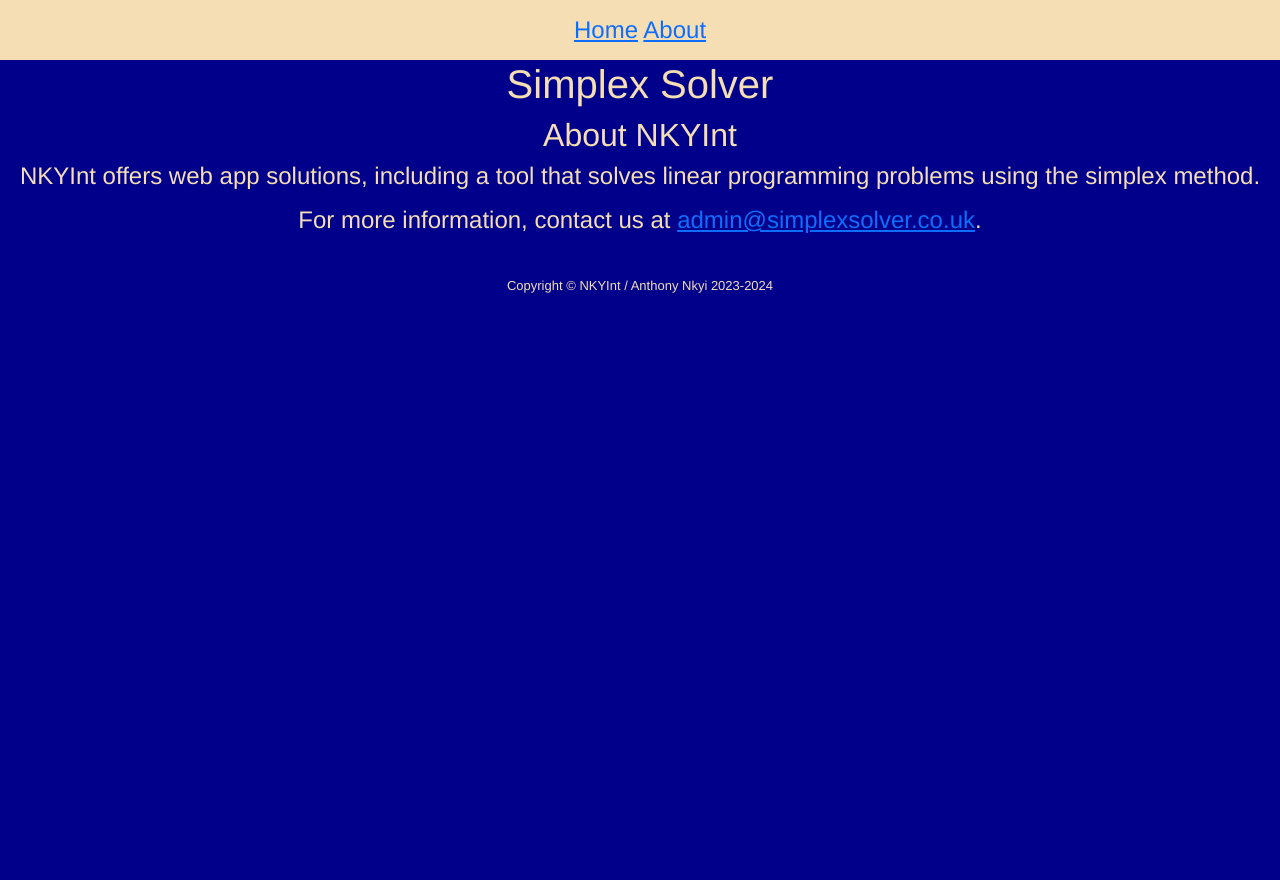
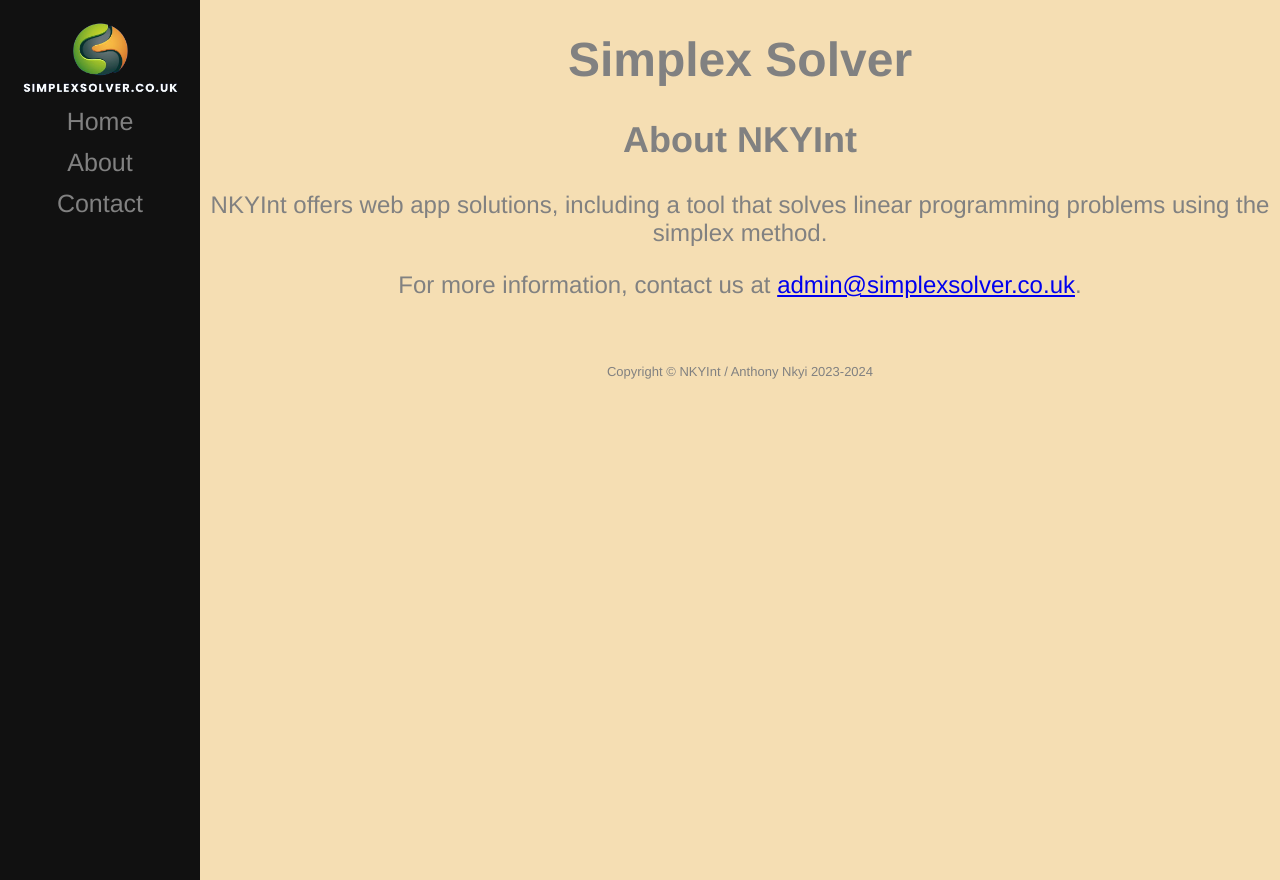
Before and after one commit to kwabenankyi/mysite, a Django app: page /about in a window 1280 px wide. Run offline with Django 5.2, Linux system fonts and the light colour scheme; some libraries are stand-ins or nearby versions.

Commit message:
logo and sidebar update

```diff
--- a/simplexsolver/static/style.css
+++ b/simplexsolver/static/style.css
@@ -1,11 +1,37 @@
-.topnav {
-	background-color: wheat;
-	overflow: hidden;
-	line-height: 2.5;
+.sidenav {
+	height: 100%;
+	width: 200px;
+	position: fixed;
+	z-index: 1;
+	top: 0;
+	left: 0;
+	background-color: #111;
+	overflow-x: hidden;
+	padding-top: 20px;
 	}
 
-body { background-color: darkblue;
-	color: wheat;
+.sidenav a {
+	padding: 6px 6px;
+	text-decoration: none;
+	font-size: 25px;
+	color: #818181;
+	display: block;
+	}
+
+.sidenav a:hover {
+	color: #f1f1f1;
+	}
+
+.main {
+	margin-left: 200px; /* Same as the width of the sidenav */
+	}
+
+@media screen and (max-height: 450px) {
+	.sidenav {padding-top: 15px;}
+	.sidenav a {font-size: 18px;}
+	}
+body { background-color: wheat;
+	color: #818181;
 	font: 24px Helvetica Neue, sans-serif;
 	/*line-height: 2.5;*/
 	text-align: center;
--- a/simplexsolver/templates/about.html
+++ b/simplexsolver/templates/about.html
@@ -6,5 +6,5 @@
     <h2>About NKYInt</h2>
     <p>NKYInt offers web app solutions, including a tool that solves linear programming problems using the simplex method.</p>
     <p>For more information, contact us at <a href="mailto:admin@simplexsolver.co.uk">admin@simplexsolver.co.uk</a>.</p>
-    <p><a href="https://twitter.com/kwakn5?ref_src=twsrc%5Etfw" class="twitter-follow-button" data-size="large" data-show-count="false"></a><script async src="https://platform.twitter.com/widgets.js" charset="utf-8"></script>
+    <p><a href="https://twitter.com/kwakn5?ref_src=twsrc%5Etfw" class="twitter-follow-button" data-size="large" data-show-count="false"></a></p>
 {% endblock %}
--- a/simplexsolver/templates/base.html
+++ b/simplexsolver/templates/base.html
@@ -4,19 +4,18 @@
       <meta charset="UTF-8" />
       <meta http-equiv="X-UA-Compatible" content="IE=edge" />
       <meta name="viewport" content="width=device-width, initial-scale=1.0" />
+      <link rel="stylesheet" href="/static/style.css">
       {% block title %}{% endblock %}
     </head>
     <body>
-        <div class="topnav">
+        <script async src="https://platform.twitter.com/widgets.js" charset="utf-8"></script>
+        <div class="sidenav">
+            <img src="/static/logo-white.png" alt="logo" width="155" height="75">
             <a href="{% url 'index' %}">Home</a>
             <a href="{% url 'about' %}">About</a>
+            <a href="{% url 'contact' %}">Contact</a>
         </div>
-        <link
-    href="https://cdn.jsdelivr.net/npm/bootstrap@5.3.0-alpha3/dist/css/bootstrap.min.css"
-    rel="stylesheet"
-    integrity="sha384-KK94CHFLLe+nY2dmCWGMq91rCGa5gtU4mk92HdvYe+M/SXH301p5ILy+dN9+nJOZ"
-    crossorigin="anonymous">
-        <link rel="stylesheet" href="/static/style.css">
+        <div class="main">
             <h1>Simplex Solver</h1>
             {% block content %}{% endblock %}
             <div id="donate-button-container">
@@ -36,4 +35,5 @@
                 </div><br/>
             <p style="font-size: small;">Copyright © NKYInt / Anthony Nkyi 2023-2024</p>
         </body>
+        </div>
 </html>
--- a/simplexsolver/urls.py
+++ b/simplexsolver/urls.py
@@ -7,5 +7,6 @@ urlpatterns = [
     path("solution", views.solution, name="solution"),
     path("about", views.about, name="about"),
     path("privacypolicy", views.privacypolicy, name="privacypolicy"),
-    path("ads.txt", views.ads, name="ads")
+    path("ads.txt", views.ads, name="ads"),
+    path("contact", views.contact, name="contact")
 ]
--- a/simplexsolver/views.py
+++ b/simplexsolver/views.py
@@ -59,3 +59,6 @@ def custom_404(request, exception):
 
 def ads(request):
     return render(request, "ads.txt", content_type="text/plain")
+
+def contact(request):
+    return render(request, "contact.html")
```
Also changed, not shown: simplexsolver/templates/contact.html (added, +11 -0 lines), simplexsolver/static/logo-white.png (added). Lines whose indentation alone changed are shown as unchanged.
